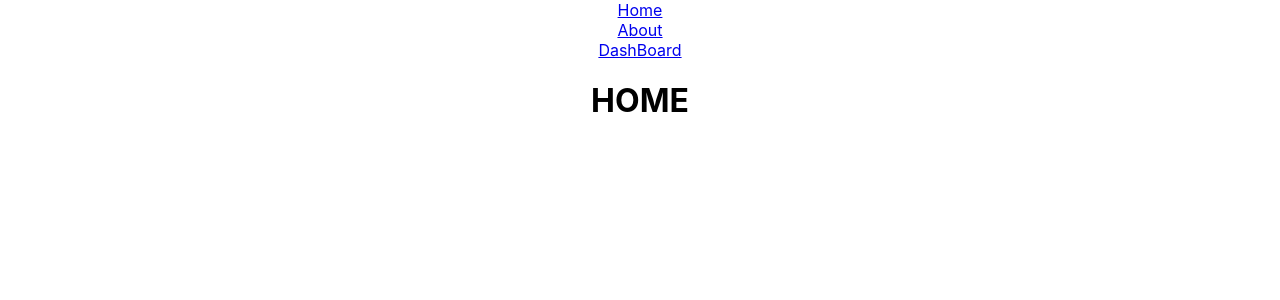
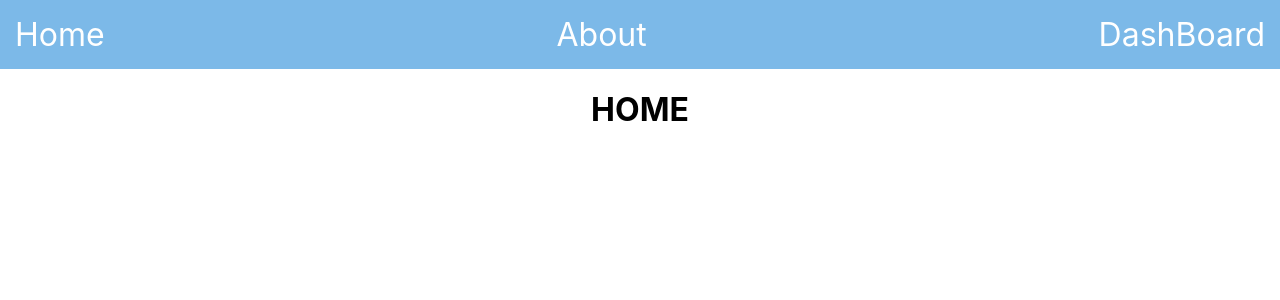
Before and after one commit to MemeEngineer/react-router-stock-app, a JavaScript app: page / in a window 1280 px wide. Shown: the top 300 px of the page. Built offline with nearby package versions, Linux system fonts and the light colour scheme; the HTML template or start-up script is replaced by a standard one.

Commit message:
Navbar styling

```diff
--- a/src/index.css
+++ b/src/index.css
@@ -11,3 +11,16 @@ code {
   font-family: source-code-pro, Menlo, Monaco, Consolas, 'Courier New',
     monospace;
 }
+.nav {
+  display: flex;
+  justify-content: space-between;
+  background-color: #7CB9E8;
+  color: white;
+  padding: 15px;
+  font-size: 2em;
+}
+
+.nav a {
+  color: white;
+  text-decoration: none;
+}
```
